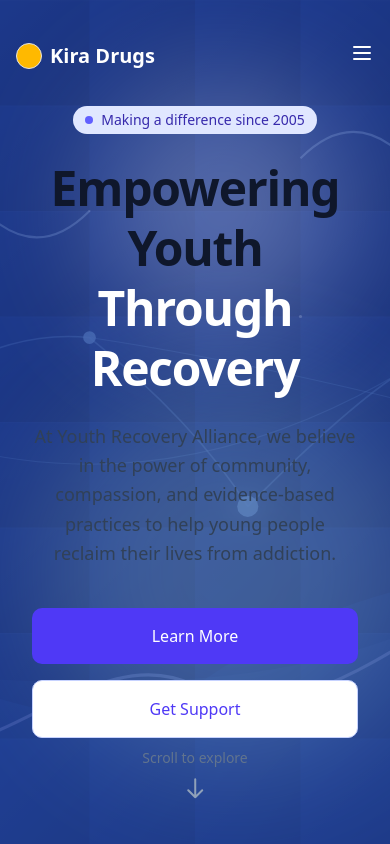
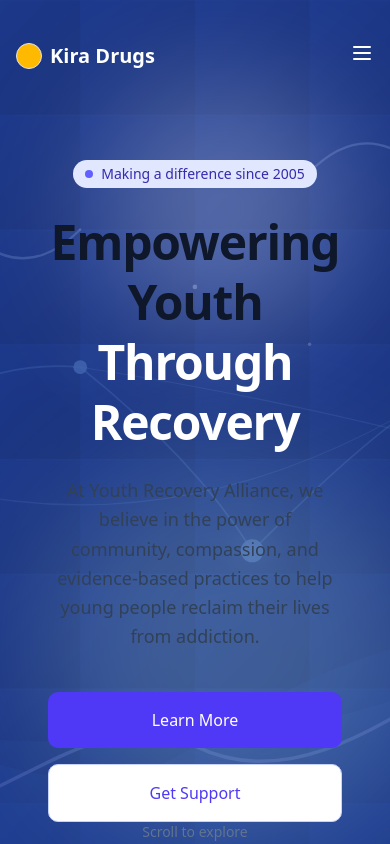
Before and after one commit to ArnaudBand/kira-drugs, a Next.js app: page /about in a window 390 px wide. Shown: the top 844 px of the page. Built offline with nearby package versions, Linux system fonts and the light colour scheme.

Commit message:
Refactor Hero section layout for improved responsiveness and spacing

```diff
--- a/app/(root)/about/page.tsx
+++ b/app/(root)/about/page.tsx
@@ -111,10 +111,7 @@
       {/* Hero Section */}
       <Hero>
         {/* Hero Section */}
-        <section
-          className="flex items-center justify-center min-h-screen overflow-hidden max-w-7xl mx-auto relative"
-          aria-labelledby="hero-heading"
-        >
+        <section className="flex items-center justify-center pt-28 md:pt-36 pb-12 md:pb-16  overflow-hidden max-w-7xl mx-auto relative px-4 sm:px-6 lg:px-8">
           {/* Background Elements */}
           <div className="absolute inset-0 overflow-hidden">
             <div className="absolute top-20 right-10 w-64 h-64 rounded-full bg-indigo-100 blur-3xl opacity-30" />
```
